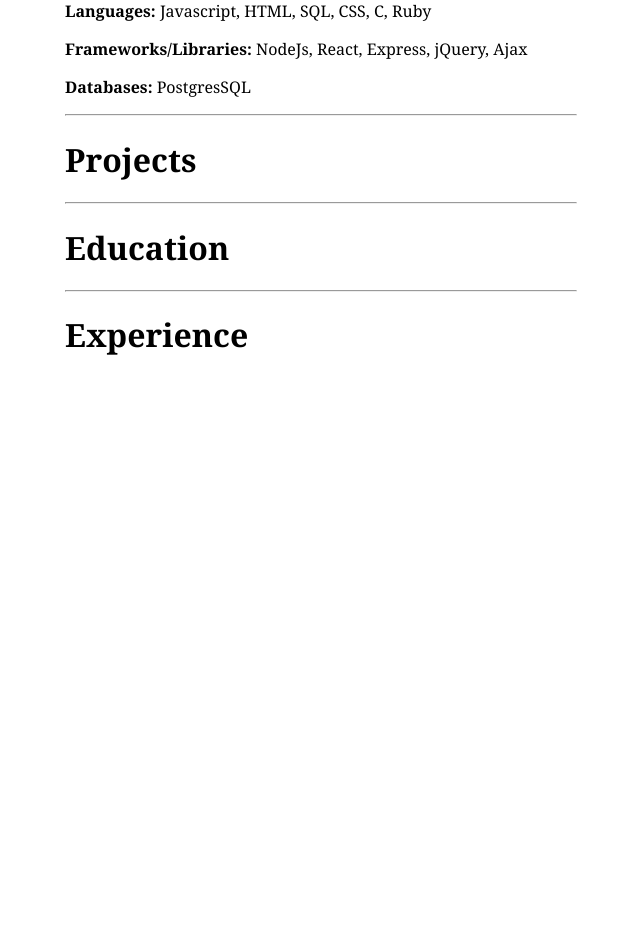
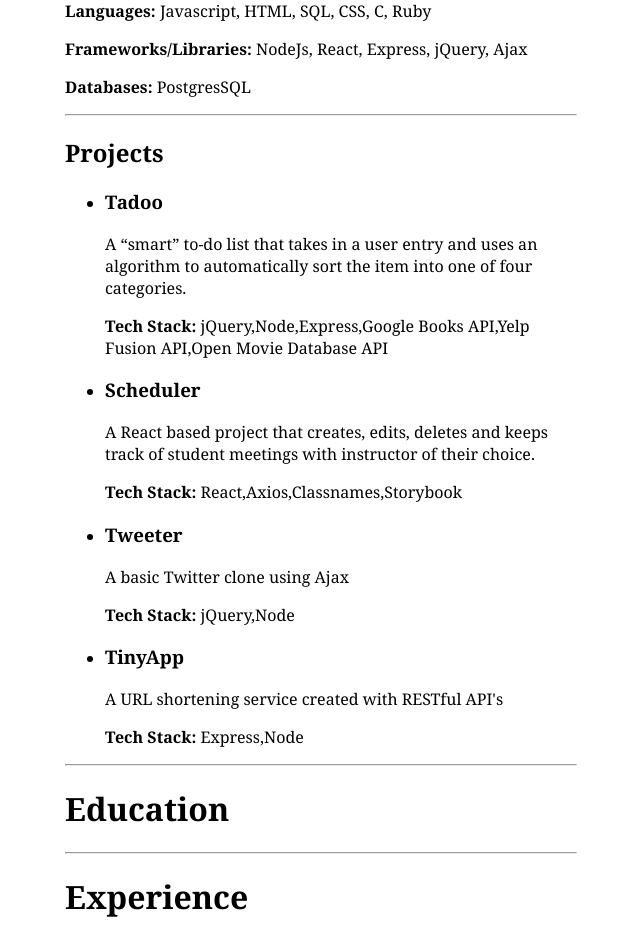
Before and after one commit to xrysen/resume, a React (Create React App) app: page / in a window 1280 px wide. Shown: the part 500-1440 px from the top of the page, without its empty margins (319-959 px from the left). Before the commit the page ends 878 px from the top, so only its background shows below. Built offline with nearby package versions, Linux system fonts and the light colour scheme.

Commit message:
Adds ProjectListItem component and moves data to seperate file

```diff
--- a/src/App.js
+++ b/src/App.js
@@ -5,12 +5,7 @@ import Skills from "./Components/Skills";
 import Projects from "./Components/Projects";
 import Education from "./Components/Education";
 import Experience from "./Components/Experience";
-
-const data = {
-  languages: ["Javascript", "HTML", "SQL", "CSS", "C", "Ruby"],
-  frameworks: ["NodeJs", "React", "Express", "jQuery", "Ajax"],
-  databases: ["PostgresSQL"],
-};
+import { data } from "./data/data"
 
 function App() {
   return (
--- /dev/null
+++ b/src/Components/ProjectListItem.jsx
@@ -0,0 +1,14 @@
+import React from "react";
+
+const ProjectListItem = (props) => {
+
+  return (
+    <li key = {props.id}>
+      <h3>{props.name}</h3>
+      <p>{props.description}</p>
+      <strong>Tech Stack: </strong> {props.techStack + " "}
+    </li>
+  );
+}
+
+export default ProjectListItem;
--- a/src/Components/Projects.jsx
+++ b/src/Components/Projects.jsx
@@ -1,7 +1,27 @@
 import React from "react";
+import ProjectListItem from "./ProjectListItem";
+import { projects } from "../data/data";
 
 const Projects = () => {
-  return <h1>Projects</h1>;
+  const project = projects.map((project) => {
+    return (
+      <ProjectListItem
+        key={project.id}
+        name={project.title}
+        description={project.description}
+        techStack={project.techStack}
+      />
+    );
+  });
+
+  return (
+    <section className="projects">
+      <h1>Projects</h1>
+      <ul>
+        {project}
+      </ul>
+    </section>
+  );
 };
 
 export default Projects;
--- a/src/Components/Summary.jsx
+++ b/src/Components/Summary.jsx
@@ -5,7 +5,7 @@ const Summary = () => {
     <section className="summary">
       <h1>Summary</h1>
       <p>
-        I am transitioning from 10 years working in the retail field to persue
+        I am transitioning from 10 years working in retail management to persue
         my life long passion of becoming a software/web developer. Having spent
         a lot of my youth working on game development projects, and other
         programming related tasks, I have always loved solving problems through
--- /dev/null
+++ b/src/data/data.js
@@ -0,0 +1,37 @@
+const data = {
+  languages: ["Javascript", "HTML", "SQL", "CSS", "C", "Ruby"],
+  frameworks: ["NodeJs", "React", "Express", "jQuery", "Ajax"],
+  databases: ["PostgresSQL"],
+};
+
+const projects = [
+  {
+    id: 1,
+    title: "Tadoo",
+    techStack: ["jQuery", "Node", "Express", "Google Books API", "Yelp Fusion API", "Open Movie Database API"],
+    description: 'A “smart” to-do list that takes in a user entry and uses an algorithm to automatically sort the item into one of four categories.'
+  },
+  {
+    id: 2,
+    title: "Scheduler",
+    techStack: ["React", "Axios", "Classnames", "Storybook"],
+    description: "A React based project that creates, edits, deletes and keeps track of student meetings with instructor of their choice."
+  },
+  {
+    id: 3,
+    title: "Tweeter",
+    techStack: ["jQuery", "Node"],
+    description: "A basic Twitter clone using Ajax"
+  },
+  {
+    id: 4,
+    title: "TinyApp",
+    techStack: ["Express", "Node"],
+    description: "A URL shortening service created with RESTful API's"
+  }
+]
+
+export {
+  data,
+  projects
+}
```
Also changed, not shown: 1 other file (tests, documents, lock files or other folders).
